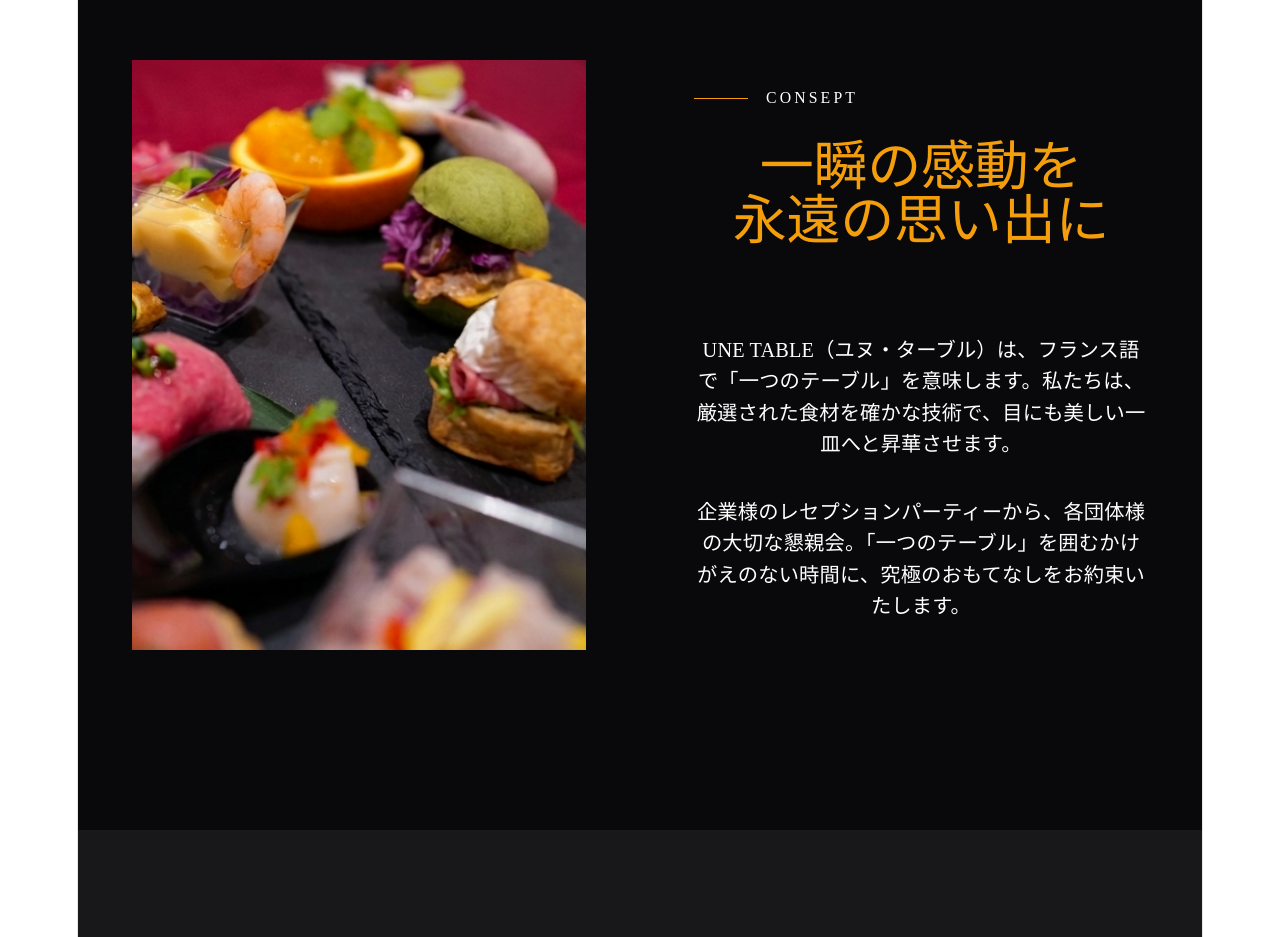
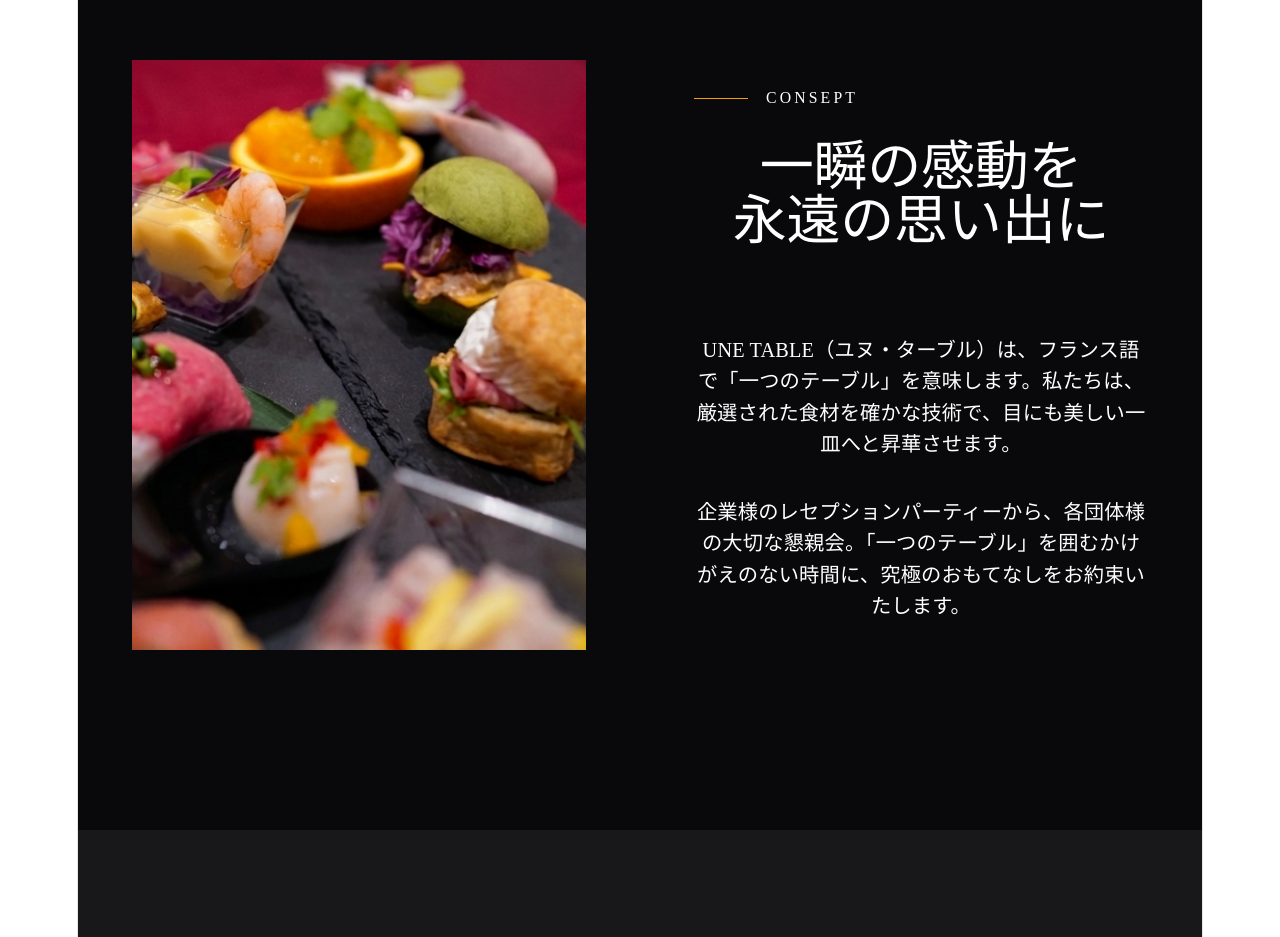
Before and after one commit to naogenbeat-prog/une-table-perfect-, a React (Vite) app: page / in a window 1280 px wide. Shown: the part 920-1857 px from the top of the page. Built offline with nearby package versions, Linux system fonts and the light colour scheme; grey boxes are pictures that could not be loaded.

Commit message:
Update App.jsx

```diff
--- a/src/App.jsx
+++ b/src/App.jsx
@@ -78,7 +78,7 @@ const Concept = () => (
           <div className="h-[1px] w-12 bg-amber-500"></div>
           <h3 className="text-white tracking-[0.2em] text-sm uppercase">CONSEPT</h3>
         </div>
-        <h2 className="text-5xl md:text-5xl text-amber-500 font-light leading-snug mb-20">一瞬の感動を<br />永遠の思い出に</h2>
+        <h2 className="text-white text-5xl md:text-5xl text-amber-500 font-light leading-snug mb-20">一瞬の感動を<br />永遠の思い出に</h2>
         <p className="text-white mb-8 font-light text-base md:text-lg">{CONFIG.brandName}（ユヌ・ターブル）は、フランス語で「一つのテーブル」を意味します。私たちは、厳選された食材を確かな技術で、目にも美しい一皿へと昇華させます。</p>
         <p className="text-white leading-loose font-light text-base md:text-lg">企業様のレセプションパーティーから、各団体様の大切な懇親会。「一つのテーブル」を囲むかけがえのない時間に、究極のおもてなしをお約束いたします。</p>
       </div>
```
